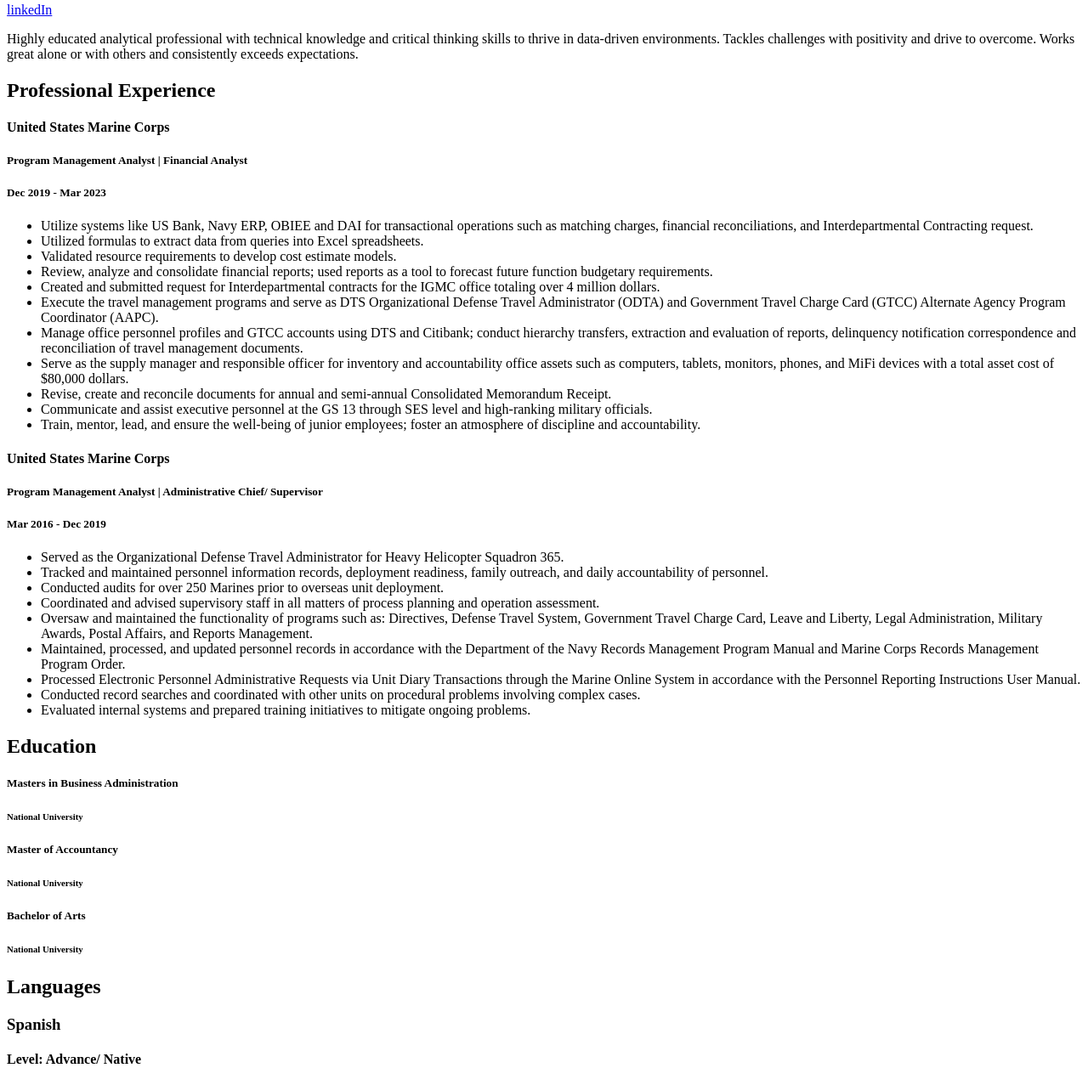
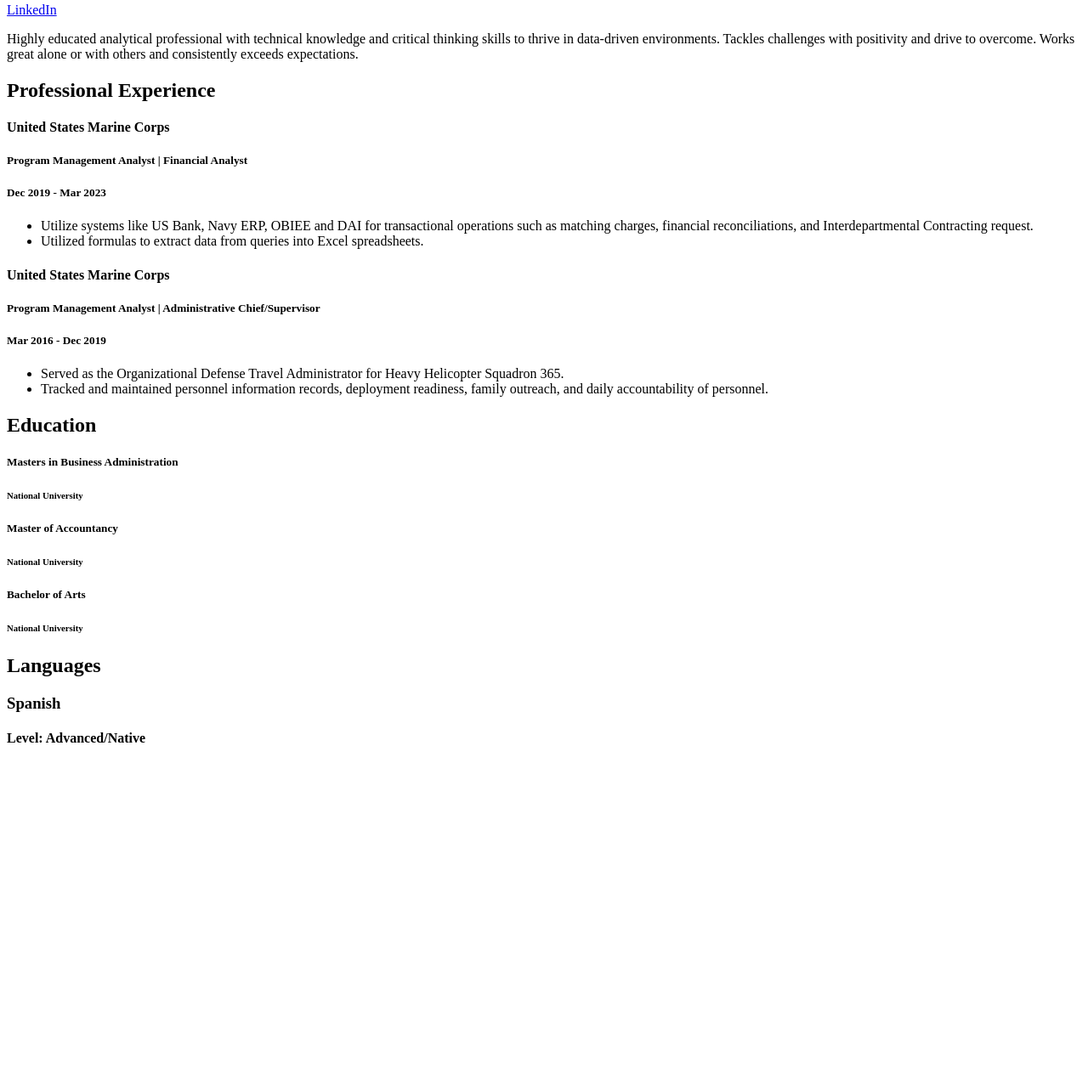
Before and after one commit to anacuestapineda/anacuestapineda.github.io, a plain HTML site: page index.html in a window 1280 px wide. Shown: the part 118-1395 px from the top of the page at 85% size. After the commit the page ends 1017 px from the top, so only its background shows below. Drawn offline with Linux system fonts and the light colour scheme.

Commit message:
Update index.html

```diff
--- a/index.html
+++ b/index.html
@@ -4,63 +4,52 @@
   <meta charset="utf-8">
   <meta name="viewport" content="width=device-width">
   <title>Resume Challenge</title>
+</head>
 <body>
   <header>
     <div>
       <h1>Ana E. Cuesta Pineda</h1>
       <h3>Manassas, VA 20109</h3>
       <nav>
-  <a href="https://www.linkedin.com/feed/">linkedIn</a>
+        <a href="https://www.linkedin.com/feed/">LinkedIn</a>
       </nav>
     </div>
+  </header>
+
   <div class="sum-header">
-  <p> Highly educated analytical professional with technical knowledge and critical thinking skills to thrive in data-driven environments. Tackles challenges with positivity and drive to overcome. Works great alone or with others and consistently exceeds expectations.</p>
+    <p>Highly educated analytical professional with technical knowledge and critical thinking skills to thrive in data-driven environments. Tackles challenges with positivity and drive to overcome. Works great alone or with others and consistently exceeds expectations.</p>
   </div>
+
   <div class="exp-header">
     <h2>Professional Experience</h2>
   </div>
+
   <div>
     <h4>United States Marine Corps</h4>
     <h5>Program Management Analyst | Financial Analyst</h5>
-    <h5> Dec 2019 - Mar 2023</h5>
+    <h5>Dec 2019 - Mar 2023</h5>
+    <ul>
+      <li>Utilize systems like US Bank, Navy ERP, OBIEE and DAI for transactional operations such as matching charges, financial reconciliations, and Interdepartmental Contracting request.</li>
+      <li>Utilized formulas to extract data from queries into Excel spreadsheets.</li>
+      <!-- Other experience points -->
+    </ul>
   </div>
 
   <div>
-    <ul>
-      <li>Utilize systems like US Bank, Navy ERP, OBIEE and DAI for transactional operations such as matching charges, financial reconciliations, and Interdepartmental Contracting request.</li>
-      <li>Utilized formulas to extract data from queries into Excel spreadsheets.</li>
-      <li>Validated resource requirements to develop cost estimate models.</li>
-      <li>Review, analyze and consolidate financial reports; used reports as a tool to forecast future function budgetary requirements.</li>
-      <li>Created and submitted request for Interdepartmental contracts for the IGMC office totaling over 4 million dollars.</li>
-      <li>Execute the travel management programs and serve as DTS Organizational Defense Travel Administrator (ODTA) and Government Travel Charge Card (GTCC) Alternate Agency Program Coordinator (AAPC).</li>
-      <li>Manage office personnel profiles and GTCC accounts using DTS and Citibank; conduct hierarchy transfers, extraction and evaluation of reports, delinquency notification correspondence and reconciliation of travel management documents.</li>
-      <li>Serve as the supply manager and responsible officer for inventory and accountability office assets such as computers, tablets, monitors, phones, and MiFi devices with a total asset cost of $80,000 dollars.</li>
-      <li>Revise, create and reconcile documents for annual and semi-annual Consolidated Memorandum Receipt.</li>
-      <li>Communicate and assist executive personnel at the GS 13 through SES level and high-ranking military officials.</li>
-      <li>Train, mentor, lead, and ensure the well-being of junior employees; foster an atmosphere of discipline and accountability.</li>
-    </ul>
-    <div>
     <h4>United States Marine Corps</h4>
-    <h5>Program Management Analyst | Administrative Chief/ Supervisor</h5>
-    <h5> Mar 2016 - Dec 2019</h5>
-  </div>
-
-  <div>
+    <h5>Program Management Analyst | Administrative Chief/Supervisor</h5>
+    <h5>Mar 2016 - Dec 2019</h5>
     <ul>
       <li>Served as the Organizational Defense Travel Administrator for Heavy Helicopter Squadron 365.</li>
       <li>Tracked and maintained personnel information records, deployment readiness, family outreach, and daily accountability of personnel.</li>
-      <li>Conducted audits for over 250 Marines prior to overseas unit deployment.</li>
-      <li>Coordinated and advised supervisory staff in all matters of process planning and operation assessment.</li>
-      <li>Oversaw and maintained the functionality of programs such as: Directives, Defense Travel System, Government Travel Charge Card, Leave and Liberty, Legal Administration, Military Awards, Postal Affairs, and Reports Management.</li>
-      <li>Maintained, processed, and updated personnel records in accordance with the Department of the Navy Records Management Program Manual and Marine Corps Records Management Program Order.</li>
-      <li>Processed Electronic Personnel Administrative Requests via Unit Diary Transactions through the Marine Online System in accordance with the Personnel Reporting Instructions User Manual.</li>
-      <li>Conducted record searches and coordinated with other units on procedural problems involving complex cases.</li>
-      <li>Evaluated internal systems and prepared training initiatives to mitigate ongoing problems.</li>
+      <!-- Other experience points -->
     </ul>
-   <div>
-   <div class= "exp-header">
+  </div>
+
+  <div class="exp-header">
     <h2>Education</h2>
   </div>
+
   <div>
     <h5>Masters in Business Administration</h5>
     <h6>National University</h6>
@@ -69,12 +58,14 @@
     <h5>Bachelor of Arts</h5>
     <h6>National University</h6>
   </div>
-      <div>
-   <div class= "exp-header">
+
+  <div class="exp-header">
     <h2>Languages</h2>
   </div>
+
   <div>
     <h3>Spanish</h3>
-     <h4>Level: Advance/  Native</h4>
+    <h4>Level: Advanced/Native</h4>
   </div>
+</body>
 </html>
```
Lines whose indentation alone changed are shown as unchanged.
